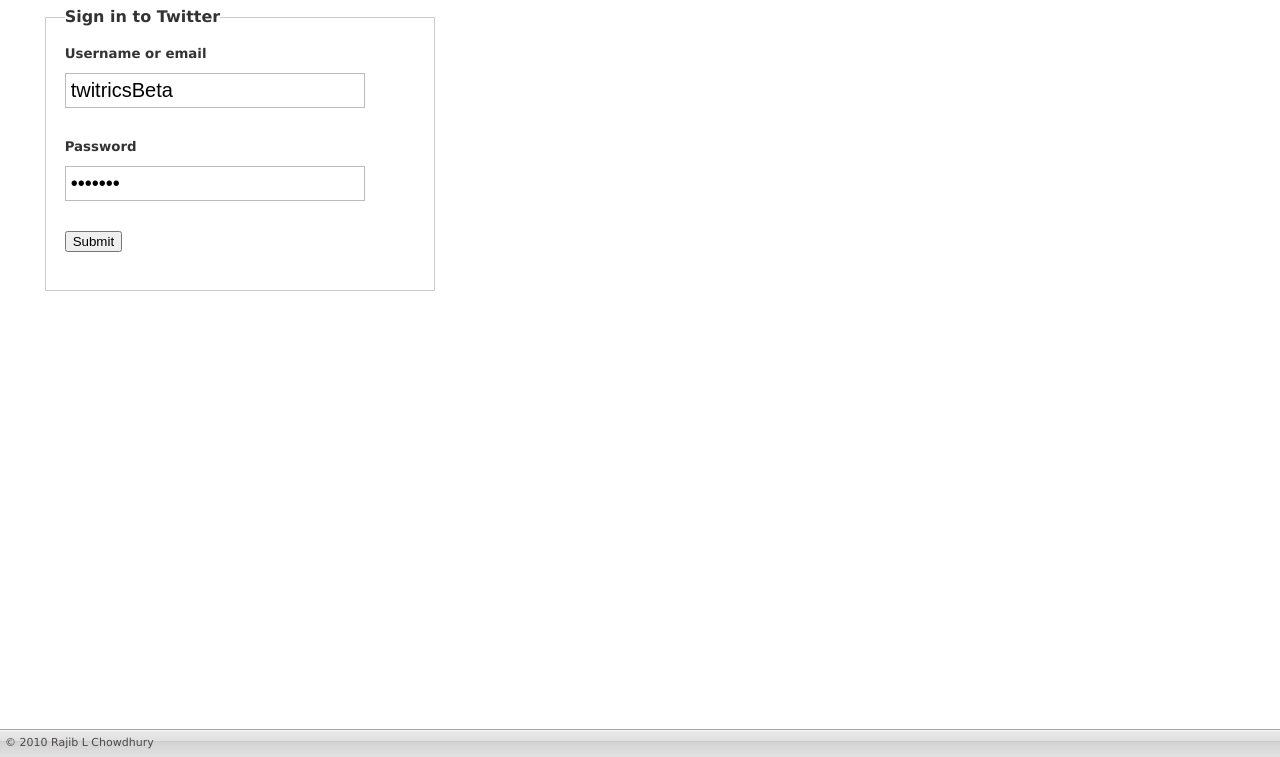
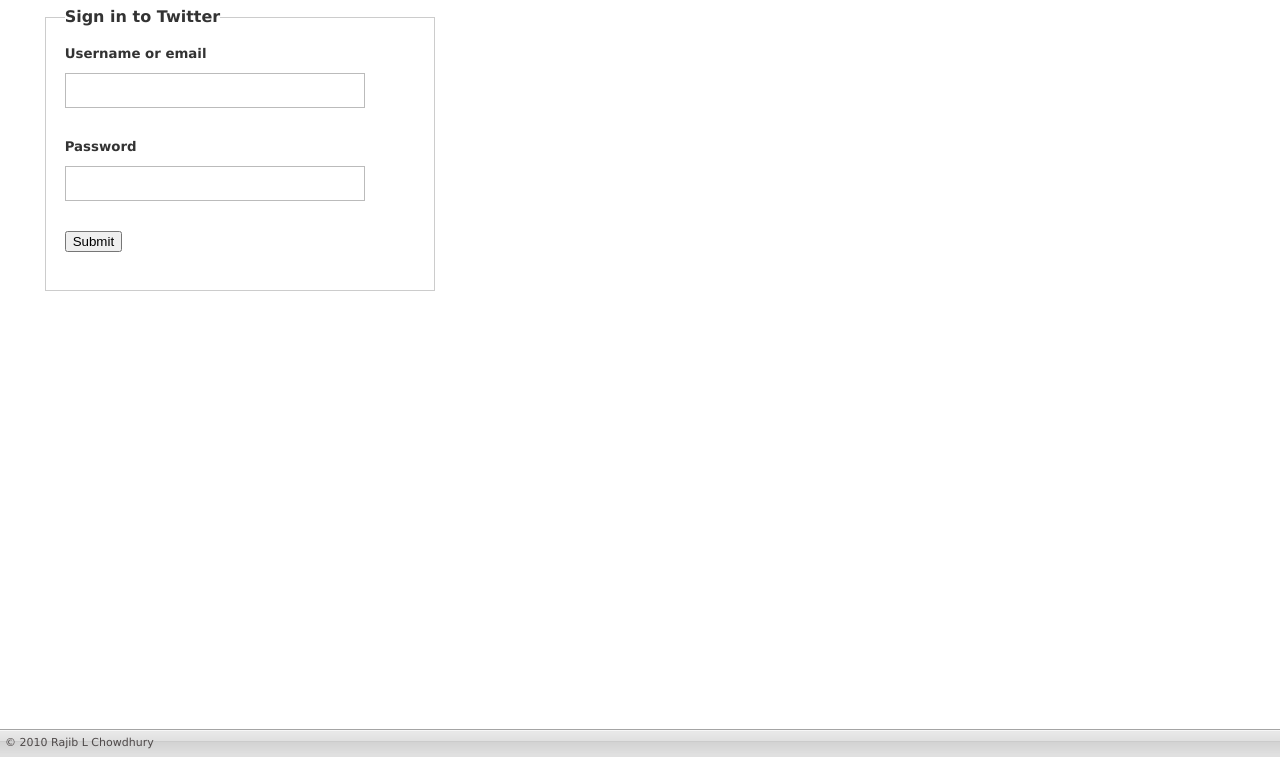
Before and after one commit to rajib/twitrics, a plain HTML site: page Resources/index.html in a window 1280 px wide. Shown: the part 43-800 px from the top of the page. Drawn offline with nearby package versions, Linux system fonts and the light colour scheme.

Commit message:
Twitrics version updated to 1.1.

```diff
--- a/Resources/index.html
+++ b/Resources/index.html
@@ -31,10 +31,10 @@
         		<legend>Sign in to Twitter</legend>
 
         		<p><label for="username">Username or email</label><br>
-        		  <input type="text" value="twitricsBeta" id="username" name="username" class="title"></p>
+        		  <input type="text" id="username" name="username" class="title"></p>
 
                 <p><label for="password">Password</label><br>
-        		  <input type="password" value="abc123#" name="password" id="password" class="title"></p>
+        		  <input type="password" name="password" id="password" class="title"></p>
 
         		<p><input type="submit" value="Submit" onclick="Twitter.login();">
         	</fieldset>
```
